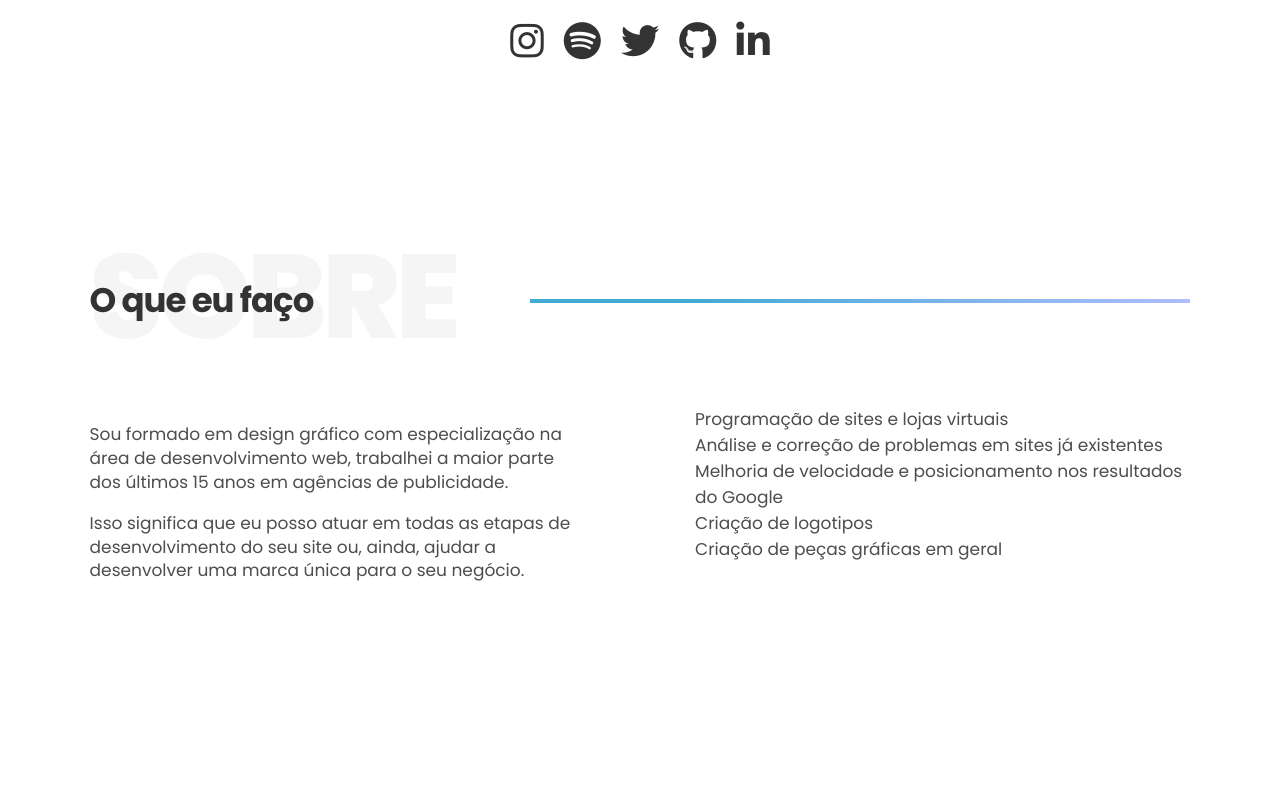
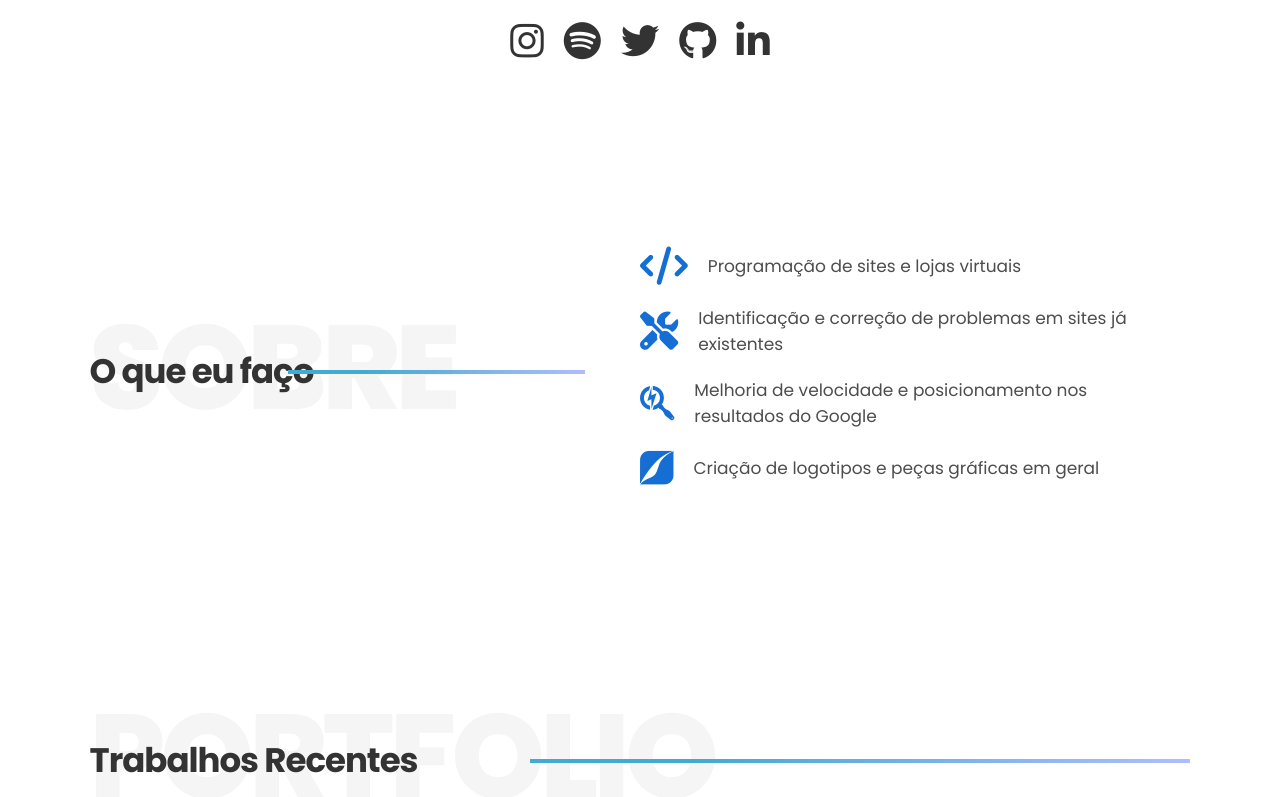
Before and after one commit to elielcezar/NovoPortfolio, a Vue app: page / in a window 1280 px wide. Shown: the part 571-1368 px from the top of the page. Built offline with nearby package versions, Linux system fonts and the light colour scheme; no server answers.

Commit message:
seção sobre

```diff
--- a/src/views/HomeView.vue
+++ b/src/views/HomeView.vue
@@ -18,24 +18,24 @@
 
     <section id="sobre">
       <div class="container">
-        <div class="title" data-aos="zoom-in">
-          <h3>Sobre</h3>
-          <span>O que eu faço</span>
-        </div>
+
         <div class="row">
           <div class="col-1">
-            <p>Sou formado em design gráfico com especialização na área de desenvolvimento web, trabalhei a maior parte dos últimos 15 anos em agências de publicidade.</p>
-            <p>Isso significa que eu posso atuar em todas as etapas de desenvolvimento do seu site ou, ainda, ajudar a desenvolver uma marca única para o seu negócio.</p>
+              <div class="title" data-aos="fade-right">
+                <h3>Sobre</h3>
+                <span>O que eu faço</span>
+              </div>
+          </div>
 
-          </div>
           <div class="col-2">
-            <ul>
-              <li>Programação de sites e lojas virtuais</li>
-              <li>Análise e correção de problemas em sites já existentes</li>
-              <li>Melhoria de velocidade e posicionamento nos resultados do Google</li>
-              <li>Criação de logotipos</li>
-              <li>Criação de peças gráficas em geral</li>
-            </ul>
+
+            <div class="itens"  data-aos="fade-left">
+              <div class="item"><i class="fa-solid fa-code"></i><span>Programação de sites e lojas virtuais</span> </div>
+              <div class="item"><i class="fa-solid fa-screwdriver-wrench"></i><span>Identificação e correção de problemas em sites já existentes</span></div>
+              <div class="item"><i class="fa-brands fa-searchengin"></i><span>Melhoria de velocidade e posicionamento nos resultados do Google</span> </div>
+              <div class="item"><i class="fa-brands fa-square-pied-piper"></i><span>Criação de logotipos e peças gráficas em geral</span> </div>
+            </div>
+
           </div>
         </div>
       </div>
@@ -176,36 +176,53 @@ section{
     display: flex;
 
     @media(orientation:portrait){
-      flex-direction: column-reverse;
+      flex-direction: column;
     }
     .col-1{
       width: 45%;
       margin-right: 5%;
+      display: flex;
+      align-items: center;
+      justify-content: flex-start;
 
       @media(orientation:portrait){
         width: 100%;
         margin: 0;
       }
 
-      h4{
-        font-weight: 500;
+      .title{
+        width: 100%;
+        @media(orientation:landscape){
+          margin: 0;
+        }
       }
 
-      ul{
-        margin: 20px 0 20px 20px;
-        list-style-type: square;
-        li{
-          margin-bottom: 10px;
-        }
-      }
     }
     .col-2{
       width: 45%;
-      margin-left: 5%;
+      margin-right: 5%;
 
       @media(orientation:portrait){
         width: 100%;
-        margin: 0;
+      }
+
+      .itens{
+        display: flex;
+        flex-wrap: wrap;
+        .item{
+          width: 100%;
+          padding: 2% 0;
+          display: flex;
+          justify-content: flex-start;
+          align-items: center;
+
+          i{
+            font-size: 2.25em;
+            display: inline-block;
+            margin-right: 20px;
+            color: $azul-medio;
+          }
+        }
       }
     }
   }
```
